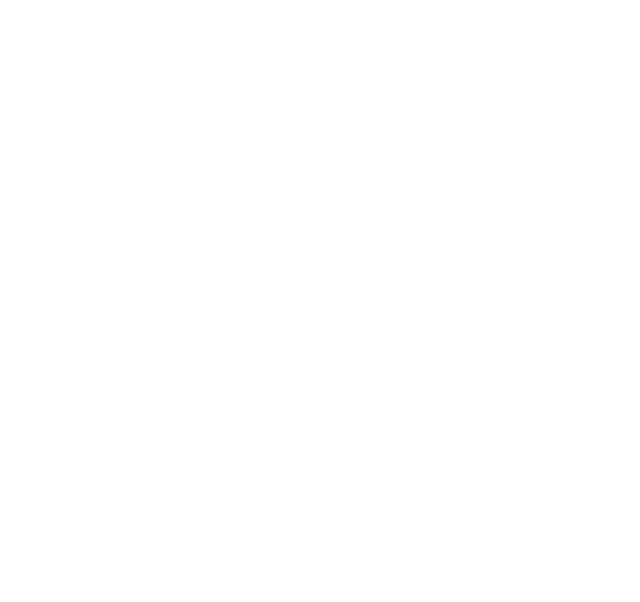
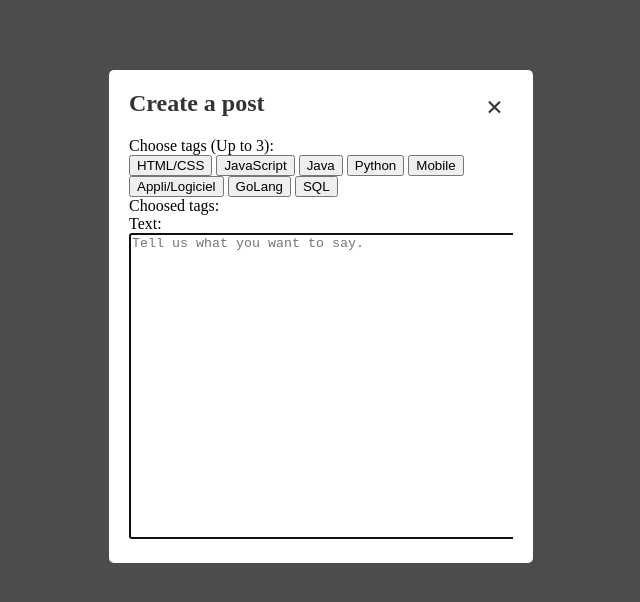
Before and after one commit to JeanPhilippeCaetano/forum, a plain HTML site: page pages/index.html in a window 1280 px wide. Shown: the whole page, without its empty margins (319-959 px from the left). Drawn offline with Linux system fonts and the light colour scheme.

Commit message:
ChoosedTags

```diff
--- /dev/null
+++ b/assets/js/popupPost.js
@@ -0,0 +1,2 @@
+const tags = document.getElementsByClassName(tags),
+choosedTags = document.getElementsByClassName(choosedTags);
--- a/pages/index.html
+++ b/pages/index.html
@@ -5,11 +5,49 @@
     <meta charset="UTF-8">
     <meta http-equiv="X-UA-Compatible" content="IE=edge">
     <meta name="viewport" content="width=device-width, initial-scale=1.0">
-    <title>Document</title>
+    <link rel="stylesheet" href="./../static/popcreatepost.css">
+    <title>CreatePost</title>
 </head>
 
 <body>
+  <div id="post-popup" class="overlay">
+    <div class="popup">
+        <h2>Create a post</h2>
+        <a class="close" href="#">&times;</a>
+        <div class="content">
+            Choose tags (Up to 3):<br>
+            <div class="tags">
+              <button type="button">HTML/CSS</button>
+              <button type="button">JavaScript</button>
+              <button type="button">Java</button>
+              <button type="button">Python</button>
+              <button type="button">Mobile</button>
+              <button type="button">Appli/Logiciel</button>
+              <button type="button">GoLang</button>
+              <button type="button">SQL</button>
+            </div>
+            Choosed tags:
+            <div class="choosedTags">
+              <button type="button">HTML/CSS</button>
+              <button type="button">JavaScript</button>
+              <button type="button">Java</button>
+              <button type="button">Python</button>
+              <button type="button">Mobile</button>
+              <button type="button">Appli/Logiciel</button>
+              <button type="button">GoLang</button>
+              <button type="button">SQL</button>
+            </div>
 
+            <br>
+
+            Text:
+            <br>
+            <textarea placeholder="Tell us what you want to say." class="textZone" required autofocus></textarea>
+            <br>
+        </div>
+    </div>
+  </div>
+  <script type="text/javascript" src="/assets/js/popupPost.js"></script>
 </body>
 
 </html>
--- /dev/null
+++ b/static/popcreatepost.css
@@ -0,0 +1,76 @@
+.overlay {
+    position: fixed;
+    top: 0;
+    bottom: 0;
+    left: 0;
+    right: 0;
+    z-index: 999;
+    background: rgba(0, 0, 0, 0.7);
+    transition: opacity 500ms;
+    visibility: visible;
+    opacity: 1;
+}
+
+.overlay:target {
+    visibility: visible;
+    opacity: 1;
+}
+
+.popup {
+    margin: 70px auto;
+    padding: 20px;
+    background: #fff;
+    border-radius: 5px;
+    width: 30%;
+    position: relative;
+    transition: all 5s ease-in-out;
+}
+
+.popup h2 {
+    margin-top: 0;
+    color: #333;
+}
+
+.popup .close {
+    position: absolute;
+    top: 20px;
+    right: 30px;
+    transition: all 200ms;
+    font-size: 30px;
+    font-weight: bold;
+    text-decoration: none;
+    color: #333;
+}
+
+.popup .close:hover {
+    color: var(--leftsq-color);
+}
+
+.popup .content {
+    max-height: 30%;
+    overflow: auto;
+}
+
+.textZone{
+    width: 550px;
+    height: 300px;
+    justify-content: start;
+}
+
+.tags{
+
+    display: block;
+}
+
+.choosedTags{
+    display: none;
+}
+
+@media screen and (max-width: 700px) {
+    .box {
+        width: 70%;
+    }
+    .popup {
+        width: 70%;
+    }
+}
```
